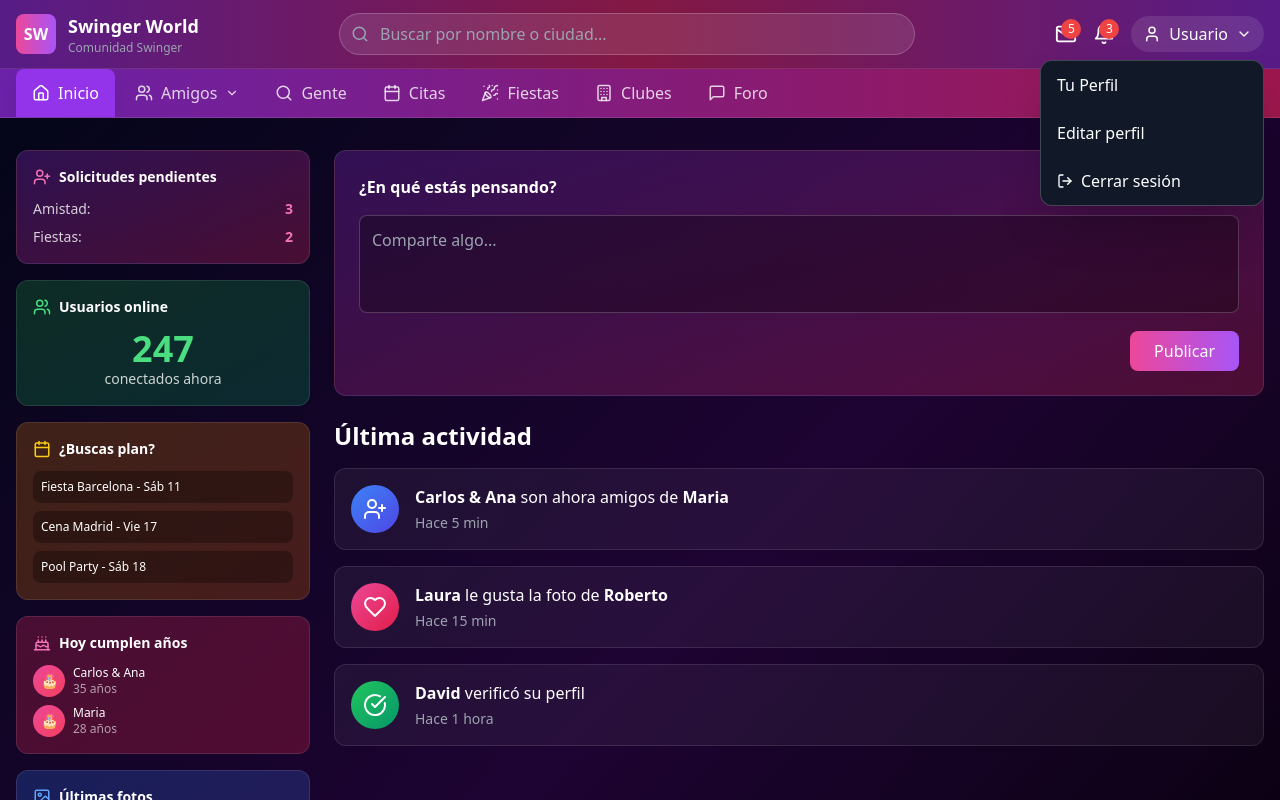
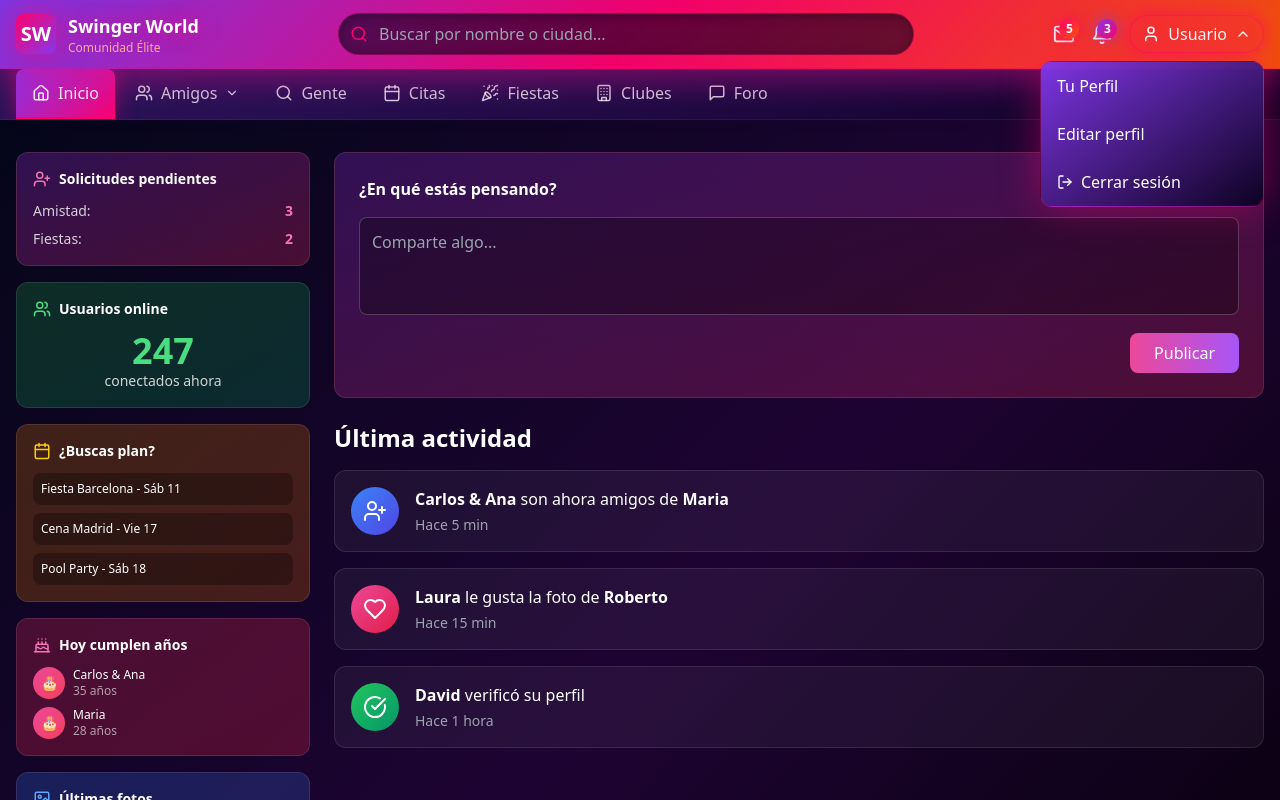
Before and after one commit to swinger79/swingerworldpro, a React (Vite) app: page / in a window 1280 px wide. Both pictures are taken after a click on the button "Usuario". Shown: the top 800 px of the page. Built offline with nearby package versions, Linux system fonts and the light colour scheme.

Commit message:
🎨 Apply Neon Night theme - Sexy purple/pink/orange color scheme

```diff
--- a/src/components/navigation/MainMenu.jsx
+++ b/src/components/navigation/MainMenu.jsx
@@ -9,7 +9,11 @@ const MainMenu = ({ currentView, onNavigate }) => {
   const [activeSubmenu, setActiveSubmenu] = useState(null);
 
   return (
-    <div className="bg-gradient-to-r from-purple-800 to-pink-800 border-b border-white/10">
+    <div style={{
+      background: 'linear-gradient(135deg, rgba(131,56,236,0.3) 0%, rgba(13,2,33,0.95) 100%)',
+      borderBottom: '1px solid rgba(255,0,110,0.2)',
+      backdropFilter: 'blur(10px)'
+    }}>
       <div className="max-w-7xl mx-auto px-4 flex items-center space-x-1 overflow-x-auto">
         {MAIN_MENU.map((item) => {
           const Icon = iconMap[item.icon];
@@ -18,24 +22,56 @@ const MainMenu = ({ currentView, onNavigate }) => {
 
           return (
             <div key={item.id} className="relative">
-              <button
+              <motion.button
+                whileHover={{ scale: 1.05 }}
+                whileTap={{ scale: 0.95 }}
                 onClick={() => hasSubmenu ? setActiveSubmenu(activeSubmenu === item.id ? null : item.id) : onNavigate(item.id)}
-                className={`flex items-center space-x-2 px-4 py-3 rounded-t-lg ${isActive ? 'bg-purple-600 text-white shadow-lg' : 'text-white/80 hover:text-white hover:bg-white/10'}`}
+                className="flex items-center space-x-2 px-4 py-3 rounded-t-lg transition-all"
+                style={{
+                  background: isActive ? 'linear-gradient(135deg, #8338EC 0%, #FF006E 100%)' : 'transparent',
+                  color: isActive ? 'white' : 'rgba(255,255,255,0.8)',
+                  boxShadow: isActive ? '0 0 20px rgba(255,0,110,0.5)' : 'none',
+                  borderBottom: isActive ? '2px solid #FF006E' : '2px solid transparent'
+                }}
+                onMouseEnter={(e) => !isActive && (e.currentTarget.style.background = 'rgba(255,0,110,0.15)')}
+                onMouseLeave={(e) => !isActive && (e.currentTarget.style.background = 'transparent')}
               >
                 {Icon && <Icon size={18} />}
                 <span className="font-medium whitespace-nowrap">{item.label}</span>
-                {hasSubmenu && <ChevronDown size={14} className={activeSubmenu === item.id ? 'rotate-180' : ''} />}
-              </button>
+                {hasSubmenu && <ChevronDown size={14} style={{ transform: activeSubmenu === item.id ? 'rotate(180deg)' : 'rotate(0)', transition: 'transform 0.3s' }} />}
+              </motion.button>
 
               {hasSubmenu && activeSubmenu === item.id && (
-                <div className="absolute left-0 mt-0 w-64 bg-gray-900 border border-white/20 rounded-b-xl shadow-2xl z-50">
+                <motion.div
+                  initial={{ opacity: 0, y: -10 }}
+                  animate={{ opacity: 1, y: 0 }}
+                  className="absolute left-0 mt-0 w-64 rounded-b-xl shadow-2xl z-50 overflow-hidden"
+                  style={{
+                    background: 'linear-gradient(145deg, rgba(131,56,236,0.95) 0%, rgba(13,2,33,0.98) 100%)',
+                    border: '1px solid rgba(255,0,110,0.3)',
+                    boxShadow: '0 0 30px rgba(255,0,110,0.4)'
+                  }}
+                >
                   {item.submenu.map((subitem) => (
-                    <button key={subitem.id} onClick={() => { onNavigate(subitem.id); setActiveSubmenu(null); }} className="w-full px-4 py-3 hover:bg-white/10 text-white text-left">
+                    <button
+                      key={subitem.id}
+                      onClick={() => { onNavigate(subitem.id); setActiveSubmenu(null); }}
+                      className="w-full px-4 py-3 text-white text-left transition-all"
+                      onMouseEnter={(e) => e.target.style.background = 'rgba(255,0,110,0.2)'}
+                      onMouseLeave={(e) => e.target.style.background = 'transparent'}
+                    >
                       {subitem.label}
-                      {subitem.badge && <span className="ml-2 bg-red-500 text-xs px-2 py-0.5 rounded-full">2</span>}
+                      {subitem.badge && (
+                        <span className="ml-2 text-xs px-2 py-0.5 rounded-full font-bold" style={{
+                          background: 'linear-gradient(135deg, #FF006E 0%, #FB5607 100%)',
+                          boxShadow: '0 0 10px rgba(255,0,110,0.6)'
+                        }}>
+                          2
+                        </span>
+                      )}
                     </button>
                   ))}
-                </div>
+                </motion.div>
               )}
             </div>
           );
--- a/src/components/navigation/TopNavBar.jsx
+++ b/src/components/navigation/TopNavBar.jsx
@@ -7,60 +7,136 @@ const TopNavBar = ({ currentUser = { name: 'Usuario', notifications: 3, messages
   const [searchQuery, setSearchQuery] = useState('');
 
   return (
-    <div className="bg-gradient-to-r from-purple-900 via-pink-900 to-purple-900 border-b border-white/10 sticky top-0 z-50">
+    <div className="sticky top-0 z-50" style={{
+      background: 'linear-gradient(135deg, rgba(131,56,236,0.95) 0%, rgba(255,0,110,0.95) 50%, rgba(251,86,7,0.95) 100%)',
+      backdropFilter: 'blur(20px)',
+      boxShadow: '0 8px 32px rgba(255,0,110,0.4), 0 0 60px rgba(131,56,236,0.3)',
+      borderBottom: '1px solid rgba(255,0,110,0.3)'
+    }}>
       <div className="max-w-7xl mx-auto px-4 py-3 flex items-center justify-between">
-        <div className="flex items-center space-x-3">
-          <div className="w-10 h-10 bg-gradient-to-r from-pink-500 to-purple-500 rounded-lg flex items-center justify-center font-bold text-white">SW</div>
+        <motion.div
+          whileHover={{ scale: 1.05 }}
+          className="flex items-center space-x-3 cursor-pointer"
+          onClick={() => onNavigate('inicio')}
+        >
+          <div className="w-10 h-10 rounded-lg flex items-center justify-center font-bold text-white text-xl neon-pulse" style={{
+            background: 'linear-gradient(135deg, #FF006E 0%, #8338EC 100%)',
+            boxShadow: '0 0 30px rgba(255,0,110,0.6)'
+          }}>
+            SW
+          </div>
           <div>
-            <h1 className="text-lg font-bold text-white">Swinger World</h1>
-            <p className="text-xs text-gray-400">Comunidad Swinger</p>
+            <h1 className="text-lg font-bold text-white neon-text" style={{ textShadow: '0 0 20px rgba(255,0,110,0.8)' }}>
+              Swinger World
+            </h1>
+            <p className="text-xs" style={{ color: '#FFA69E' }}>Comunidad Élite</p>
           </div>
-        </div>
+        </motion.div>
 
         <div className="flex-1 max-w-xl mx-8">
           <div className="relative">
-            <Search className="absolute left-3 top-1/2 transform -translate-y-1/2 text-gray-400" size={18} />
+            <Search className="absolute left-3 top-1/2 transform -translate-y-1/2" size={18} style={{ color: '#FF006E' }} />
             <input
               type="text"
               placeholder="Buscar por nombre o ciudad..."
               value={searchQuery}
               onChange={(e) => setSearchQuery(e.target.value)}
-              className="w-full bg-white/10 border border-white/20 rounded-full py-2 pl-10 pr-4 text-white placeholder-gray-400 focus:outline-none focus:ring-2 focus:ring-pink-500"
+              className="w-full py-2 pl-10 pr-4 text-white placeholder-gray-400 focus:outline-none rounded-full transition-all"
+              style={{
+                background: 'rgba(13,2,33,0.6)',
+                border: '1px solid rgba(255,0,110,0.3)',
+                boxShadow: 'inset 0 2px 10px rgba(0,0,0,0.3)'
+              }}
+              onFocus={(e) => e.target.style.boxShadow = '0 0 20px rgba(255,0,110,0.4), inset 0 2px 10px rgba(0,0,0,0.3)'}
+              onBlur={(e) => e.target.style.boxShadow = 'inset 0 2px 10px rgba(0,0,0,0.3)'}
             />
           </div>
         </div>
 
         <div className="flex items-center space-x-4">
-          <button onClick={() => onNavigate('mensajes')} className="relative text-white hover:text-pink-400">
+          <motion.button
+            whileHover={{ scale: 1.1 }}
+            whileTap={{ scale: 0.95 }}
+            onClick={() => onNavigate('mensajes')}
+            className="relative text-white hover:text-pink-400 transition-all"
+          >
             <Mail size={22} />
             {currentUser.messages > 0 && (
-              <span className="absolute -top-1 -right-1 bg-red-500 text-white text-xs rounded-full w-5 h-5 flex items-center justify-center">{currentUser.messages}</span>
+              <span className="absolute -top-1 -right-1 text-white text-xs rounded-full w-5 h-5 flex items-center justify-center font-bold neon-pulse" style={{
+                background: 'linear-gradient(135deg, #FF006E 0%, #FB5607 100%)',
+                boxShadow: '0 0 15px rgba(255,0,110,0.8)'
+              }}>
+                {currentUser.messages}
+              </span>
             )}
-          </button>
+          </motion.button>
 
-          <button onClick={() => onNavigate('avisos')} className="relative text-white hover:text-pink-400">
+          <motion.button
+            whileHover={{ scale: 1.1 }}
+            whileTap={{ scale: 0.95 }}
+            onClick={() => onNavigate('avisos')}
+            className="relative text-white hover:text-pink-400 transition-all"
+          >
             <Bell size={22} />
             {currentUser.notifications > 0 && (
-              <span className="absolute -top-1 -right-1 bg-red-500 text-white text-xs rounded-full w-5 h-5 flex items-center justify-center">{currentUser.notifications}</span>
+              <span className="absolute -top-1 -right-1 text-white text-xs rounded-full w-5 h-5 flex items-center justify-center font-bold neon-pulse" style={{
+                background: 'linear-gradient(135deg, #8338EC 0%, #FF006E 100%)',
+                boxShadow: '0 0 15px rgba(131,56,236,0.8)'
+              }}>
+                {currentUser.notifications}
+              </span>
             )}
-          </button>
+          </motion.button>
 
           <div className="relative">
-            <button onClick={() => setShowUserMenu(!showUserMenu)} className="flex items-center space-x-2 bg-white/10 hover:bg-white/20 rounded-full px-3 py-1.5">
+            <motion.button
+              whileHover={{ scale: 1.05 }}
+              onClick={() => setShowUserMenu(!showUserMenu)}
+              className="flex items-center space-x-2 rounded-full px-3 py-1.5 transition-all"
+              style={{
+                background: 'rgba(255,0,110,0.2)',
+                border: '1px solid rgba(255,0,110,0.4)',
+                boxShadow: showUserMenu ? '0 0 20px rgba(255,0,110,0.6)' : 'none'
+              }}
+            >
               <User size={18} className="text-white" />
               <span className="text-white font-medium">{currentUser.name}</span>
-              <ChevronDown size={16} className="text-white" />
-            </button>
+              <ChevronDown size={16} className="text-white" style={{ transform: showUserMenu ? 'rotate(180deg)' : 'rotate(0)', transition: 'transform 0.3s' }} />
+            </motion.button>
 
-            {showUserMenu && (
-              <div className="absolute right-0 mt-2 w-56 bg-gray-900 border border-white/20 rounded-xl shadow-2xl">
-                <button onClick={() => onNavigate('perfil')} className="w-full px-4 py-3 hover:bg-white/10 text-white text-left">Tu Perfil</button>
-                <button onClick={() => onNavigate('editar-perfil')} className="w-full px-4 py-3 hover:bg-white/10 text-white text-left">Editar perfil</button>
-                <button onClick={() => console.log('Logout')} className="w-full px-4 py-3 hover:bg-white/10 text-white text-left flex items-center gap-2">
-                  <LogOut size={16} /> Cerrar sesión
-                </button>
-              </div>
-            )}
+            <AnimatePresence>
+              {showUserMenu && (
+                <motion.div
+                  initial={{ opacity: 0, y: -10 }}
+                  animate={{ opacity: 1, y: 0 }}
+                  exit={{ opacity: 0, y: -10 }}
+                  className="absolute right-0 mt-2 w-56 rounded-xl shadow-2xl overflow-hidden"
+                  style={{
+                    background: 'linear-gradient(145deg, rgba(131,56,236,0.95) 0%, rgba(13,2,33,0.98) 100%)',
+                    border: '1px solid rgba(255,0,110,0.3)',
+                    boxShadow: '0 0 40px rgba(255,0,110,0.4)'
+                  }}
+                >
+                  {[
+                    { label: 'Tu Perfil', action: () => onNavigate('perfil') },
+                    { label: 'Editar perfil', action: () => onNavigate('editar-perfil') },
+                    { label: 'Cerrar sesión', action: () => console.log('Logout'), icon: LogOut }
+                  ].map((item, idx) => (
+                    <button
+                      key={idx}
+                      onClick={() => { item.action(); setShowUserMenu(false); }}
+                      className="w-full px-4 py-3 text-white text-left transition-all flex items-center gap-2"
+                      style={{ background: 'transparent' }}
+                      onMouseEnter={(e) => e.target.style.background = 'rgba(255,0,110,0.2)'}
+                      onMouseLeave={(e) => e.target.style.background = 'transparent'}
+                    >
+                      {item.icon && <item.icon size={16} />}
+                      {item.label}
+                    </button>
+                  ))}
+                </motion.div>
+              )}
+            </AnimatePresence>
           </div>
         </div>
       </div>
--- a/src/index.css
+++ b/src/index.css
@@ -1,14 +1,50 @@
+@tailwind base;
+@tailwind components;
+@tailwind utilities;
+
+/* Import Neon Theme */
+@import './styles/neon-theme.css';
+
+/* Base Styles con Tema Neón */
+* {
+  margin: 0;
+  padding: 0;
+  box-sizing: border-box;
+}
+
+body {
+  font-family: -apple-system, BlinkMacSystemFont, 'Segoe UI', 'Roboto', 'Oxygen',
+    'Ubuntu', 'Cantarell', 'Fira Sans', 'Droid Sans', 'Helvetica Neue',
+    sans-serif;
+  -webkit-font-smoothing: antialiased;
+  -moz-osx-font-smoothing: grayscale;
+  background: linear-gradient(135deg, #0D0221 0%, #1a0533 50%, #0D0221 100%);
+  min-height: 100vh;
+  color: white;
+}
+
+code {
+  font-family: source-code-pro, Menlo, Monaco, Consolas, 'Courier New', monospace;
+}
 
 /* AI Enhancements */
 @keyframes pulse-subtle {
-  0%, 100% {
-    opacity: 1;
-  }
-  50% {
-    opacity: 0.9;
-  }
+  0%, 100% { opacity: 1; }
+  50% { opacity: 0.9; }
 }
 
 .animate-pulse-subtle {
   animation: pulse-subtle 3s cubic-bezier(0.4, 0, 0.6, 1) infinite;
 }
+
+/* Neon Glow Effects */
+.neon-border {
+  border: 1px solid var(--sexy-border);
+  box-shadow: var(--sexy-glow);
+}
+
+.neon-hover:hover {
+  box-shadow: var(--sexy-glow-strong);
+  transform: translateY(-2px);
+  transition: all 0.3s ease;
+}
--- /dev/null
+++ b/src/styles/neon-theme.css
@@ -0,0 +1,64 @@
+/* Tema Neón Nocturno - Sexy & Moderno */
+:root {
+  --sexy-primary: #FF006E;
+  --sexy-secondary: #8338EC;
+  --sexy-accent: #FB5607;
+  --sexy-dark: #0D0221;
+  --sexy-darker: #000000;
+  --sexy-gradient-main: linear-gradient(135deg, #8338EC 0%, #FF006E 50%, #FB5607 100%);
+  --sexy-gradient-card: linear-gradient(145deg, rgba(131,56,236,0.2) 0%, rgba(13,2,33,0.95) 100%);
+  --sexy-glow: 0 0 40px rgba(255,0,110,0.6);
+  --sexy-glow-strong: 0 0 60px rgba(255,0,110,0.8), 0 0 100px rgba(131,56,236,0.4);
+  --sexy-border: rgba(255,0,110,0.3);
+  --sexy-hover: rgba(255,0,110,0.15);
+}
+
+/* Background Principal */
+body {
+  background: linear-gradient(135deg, #0D0221 0%, #1a0533 50%, #0D0221 100%);
+}
+
+/* Animaciones Neón */
+@keyframes neon-pulse {
+  0%, 100% {
+    box-shadow: 0 0 20px rgba(255,0,110,0.4), 0 0 40px rgba(131,56,236,0.2);
+  }
+  50% {
+    box-shadow: 0 0 30px rgba(255,0,110,0.6), 0 0 60px rgba(131,56,236,0.4);
+  }
+}
+
+@keyframes neon-glow {
+  0%, 100% {
+    text-shadow: 0 0 10px rgba(255,0,110,0.8), 0 0 20px rgba(131,56,236,0.6);
+  }
+  50% {
+    text-shadow: 0 0 20px rgba(255,0,110,1), 0 0 40px rgba(131,56,236,0.8);
+  }
+}
+
+.neon-pulse {
+  animation: neon-pulse 2s ease-in-out infinite;
+}
+
+.neon-text {
+  animation: neon-glow 3s ease-in-out infinite;
+}
+
+/* Scrollbar Personalizado */
+::-webkit-scrollbar {
+  width: 12px;
+}
+
+::-webkit-scrollbar-track {
+  background: var(--sexy-darker);
+}
+
+::-webkit-scrollbar-thumb {
+  background: var(--sexy-gradient-main);
+  border-radius: 6px;
+}
+
+::-webkit-scrollbar-thumb:hover {
+  box-shadow: var(--sexy-glow);
+}
--- /dev/null
+++ b/src/styles/romance-theme.css
@@ -0,0 +1,11 @@
+/* Tema Romance Sensual */
+:root {
+  --sexy-primary: #FF6B9D;
+  --sexy-secondary: #C73866;
+  --sexy-accent: #FFA69E;
+  --sexy-dark: #1A0F1C;
+  --sexy-darker: #0A0509;
+  --sexy-gradient-main: linear-gradient(135deg, #C73866 0%, #FF6B9D 50%, #FFA69E 100%);
+  --sexy-gradient-card: linear-gradient(145deg, rgba(199,56,102,0.2) 0%, rgba(26,15,28,0.95) 100%);
+  --sexy-glow: 0 0 35px rgba(255,107,157,0.5);
+}
```
